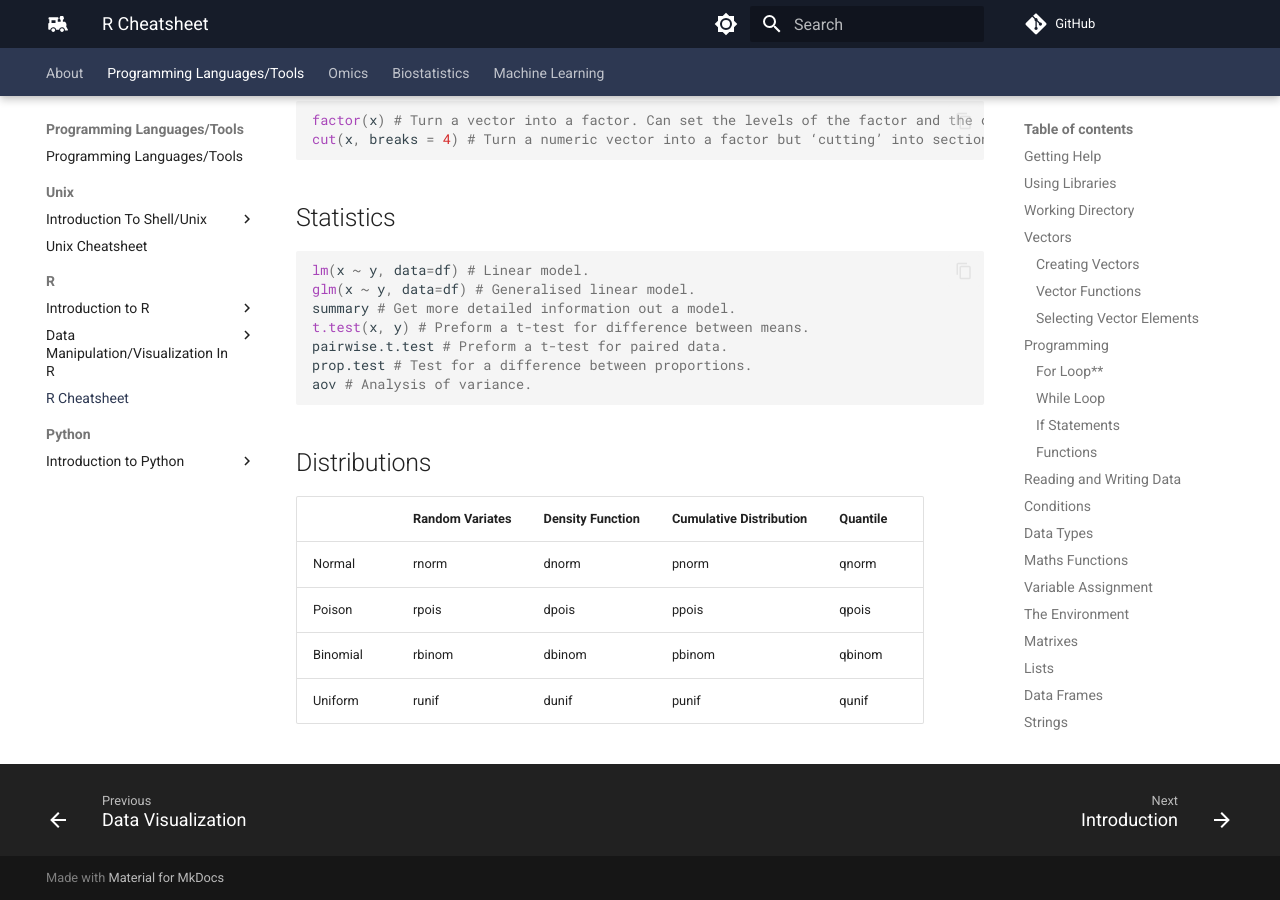
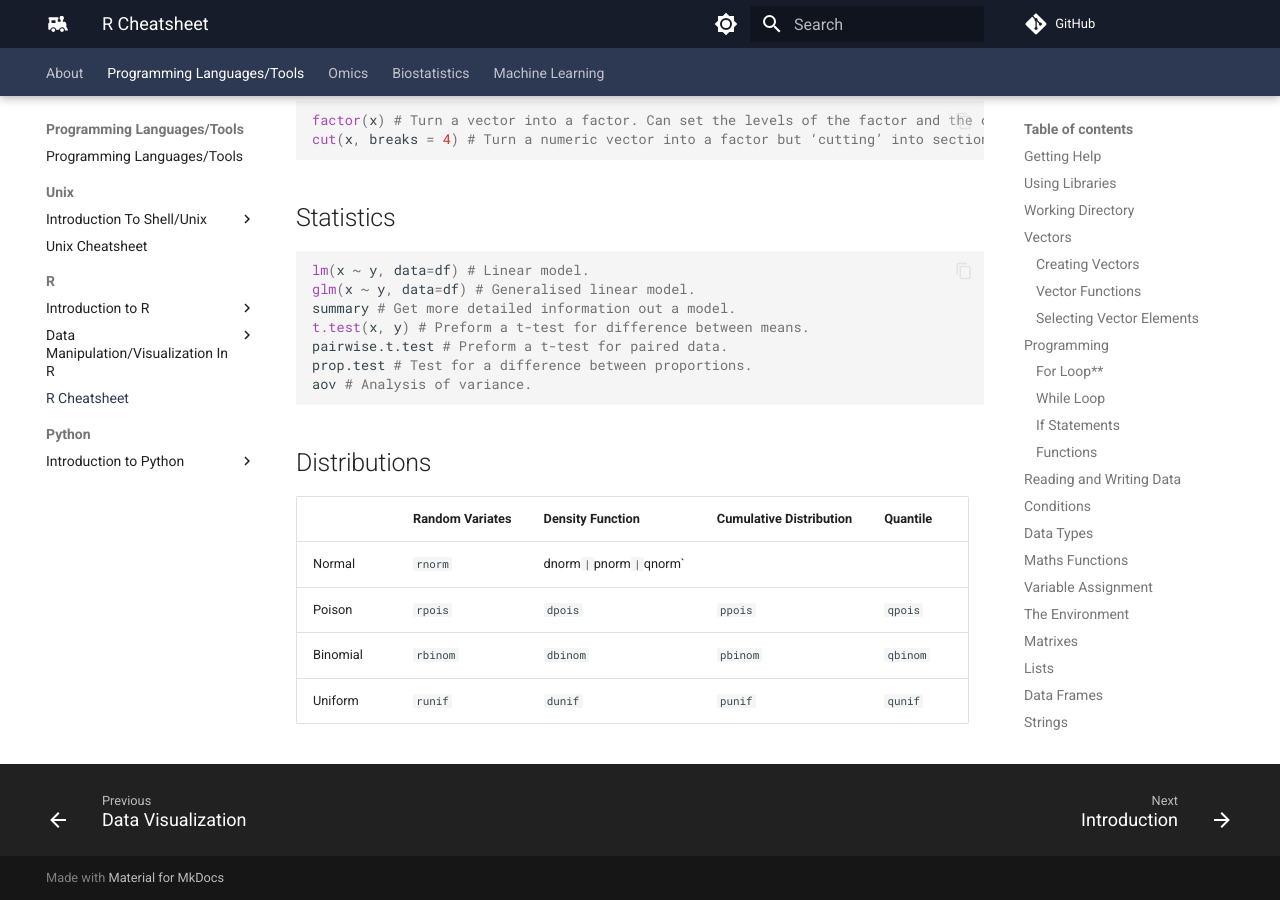
Before and after one commit to comp-tox-jhu/CompToxLab, an MkDocs documentation site: the page built from docs/programming_languages_tools/r_cheatsheet.md, in a window 1280 px wide and 900 px high, scrolled down 6636 px. Built offline with MkDocs 1.6.1 and Material for MkDocs 9.7.7, drawn with Linux system fonts in a browser that asks for light colours; comment, search, counter and statistics services are not loaded.

```diff
--- a/docs/programming_languages_tools/r_cheatsheet.md
+++ b/docs/programming_languages_tools/r_cheatsheet.md
@@ -54,11 +54,11 @@ setwd(‘C://file/path’)
 
 ||||
 |-|-|-|
-| c(2, 4, 6)| 2 4 6 | Join elements into a vector|
-|2:6 |2 3 4 5 6 |An integer sequence |
-|seq(2, 3, by=0.5) |2.0 2.5 3.0 |A complex sequence|
-|rep(1:2, times=3)| 1 2 1 2 1 2| Repeat a vector |
-|rep(1:2, each=3)| 1 1 1 2 2 2 |Repeat elements of a vector |
+| `c(2, 4, 6)`| 2 4 6 | Join elements into a vector|
+|`2:6` |2 3 4 5 6 |An integer sequence |
+|`seq(2, 3, by=0.5)` |2.0 2.5 3.0 |A complex sequence|
+|`rep(1:2, times=3)`| 1 2 1 2 1 2| Repeat a vector |
+|`rep(1:2, each=3)`| 1 1 1 2 2 2 |Repeat elements of a vector |
 
 ### Vector Functions
 
@@ -315,7 +315,7 @@ aov # Analysis of variance.
 
 ||Random Variates |Density Function |Cumulative Distribution| Quantile|
 |-|-|-|-|-|
-|Normal |rnorm |dnorm |pnorm |qnorm|
-|Poison |rpois |dpois| ppois |qpois|
-|Binomial |rbinom |dbinom |pbinom |qbinom|
-|Uniform |runif |dunif |punif |qunif|
+|Normal |`rnorm `|dnorm` |`pnorm` |`qnorm`|
+|Poison |`rpois` |`dpois`| `ppois` |`qpois`|
+|Binomial |`rbinom` |`dbinom` |`pbinom` |`qbinom`|
+|Uniform |`runif` |`dunif `|`punif` |`qunif`|
```
